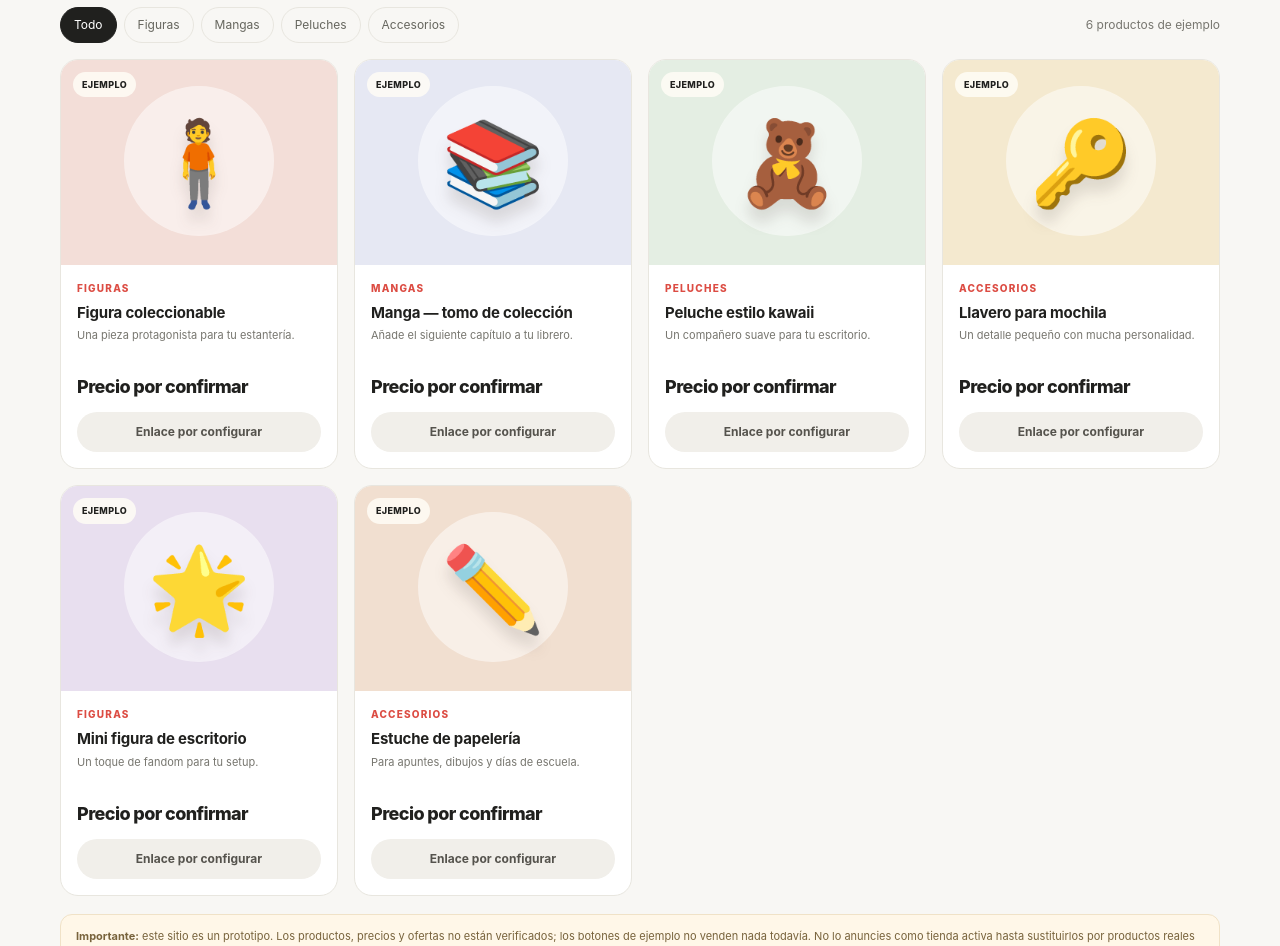
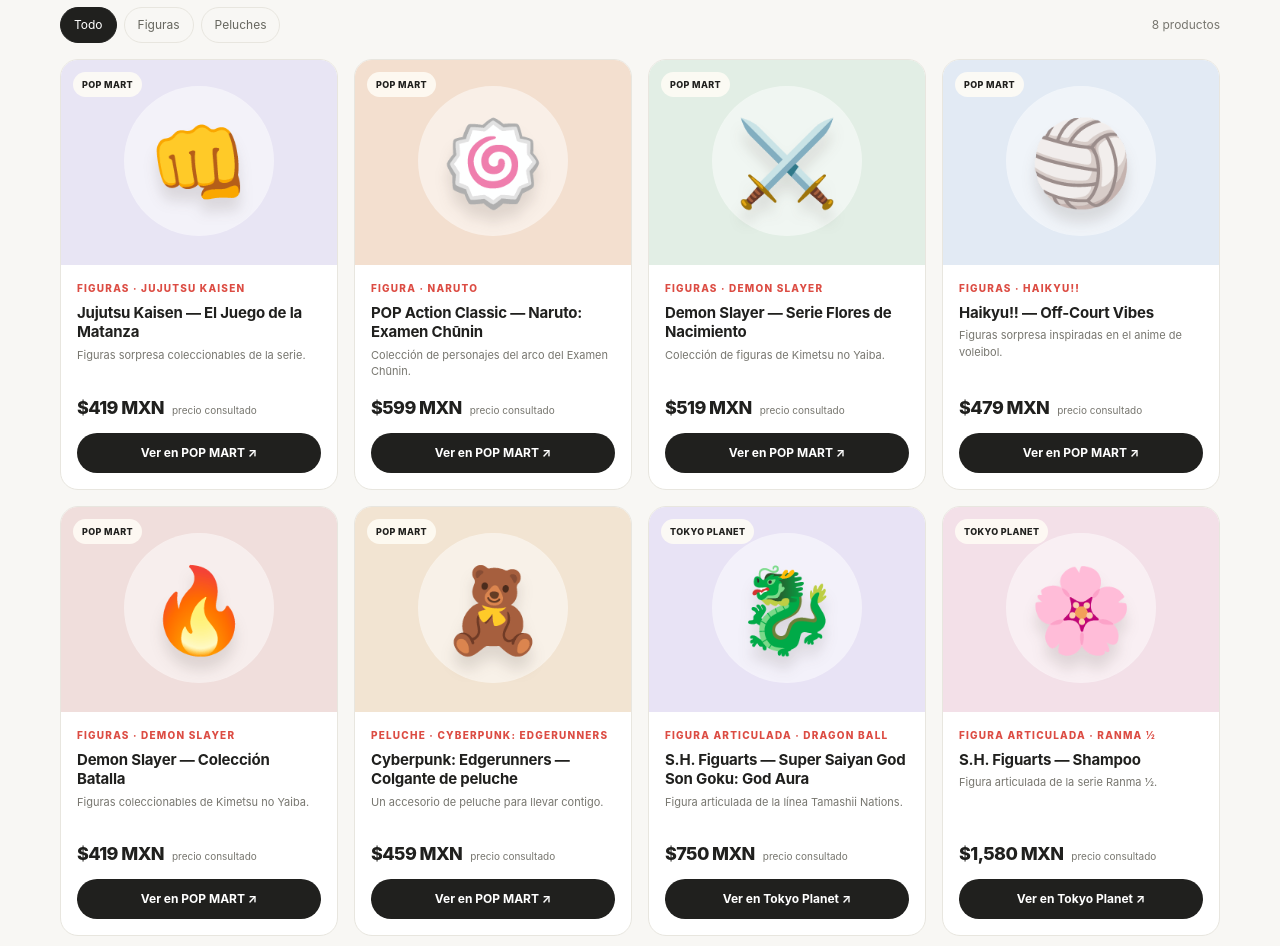
Before and after one commit to OtakuSpot12/otakuspot, a plain HTML site: page index.html in a window 1280 px wide. Shown: the part 1132-2078 px from the top of the page. Drawn offline with Linux system fonts and the light colour scheme.

Commit message:
Add files via upload

```diff
--- a/index.html
+++ b/index.html
@@ -28,7 +28,7 @@ footer{margin-top:32px;border-top:1px solid var(--line);padding:30px 0 40px}.foo
 </style>
 </head>
 <body>
-<div class="topnote">UN RINCÓN PARA ENCONTRAR TU PRÓXIMO TESORO OTaku · PROTOTIPO DE DEMOSTRACIÓN</div>
+<div class="topnote">UN RINCÓN PARA ENCONTRAR TU PRÓXIMO TESORO OTAKU · PRECIOS CONSULTADOS</div>
 <header><div class="wrap nav">
 <a class="brand" href="#" aria-label="OtakuSpot inicio">otaku<span>spot</span>.</a>
 <nav class="navlinks" aria-label="Navegación"><a href="#categorias">Categorías</a><a href="#hallazgos">Hallazgos</a><a href="#sobre">Sobre OtakuSpot</a></nav>
@@ -53,35 +53,30 @@ footer{margin-top:32px;border-top:1px solid var(--line);padding:30px 0 40px}.foo
 </div>
 </section>
 <section id="hallazgos">
-<div class="section-head"><div><div class="kicker">La vitrina de hoy</div><h2>Hallazgos para tu colección</h2></div><p>Estos productos son ejemplos de diseño. Sustituye la información por ofertas reales antes de publicar.</p></div>
-<div class="toolbar"><div class="chips"><button class="chip active" data-filter="todos">Todo</button><button class="chip" data-filter="figuras">Figuras</button><button class="chip" data-filter="mangas">Mangas</button><button class="chip" data-filter="peluches">Peluches</button><button class="chip" data-filter="accesorios">Accesorios</button></div><div class="count" id="count" aria-live="polite">6 productos de ejemplo</div></div>
+<div class="section-head"><div><div class="kicker">Productos reales · precios consultados</div><h2>Hallazgos para tu colección</h2></div><p>Productos enlazados a las páginas de sus tiendas. El precio y la disponibilidad pueden cambiar; confirma ambos antes de comprar.</p></div>
+<div class="toolbar"><div class="chips"><button class="chip active" data-filter="todos">Todo</button><button class="chip" data-filter="figuras">Figuras</button><button class="chip" data-filter="peluches">Peluches</button></div><div class="count" id="count" aria-live="polite">8 productos</div></div>
 <div class="products" id="products">
-<article class="product" data-cat="figuras" data-name="figura coleccionable personaje anime">
-<div class="product-art" style="background:#f3ded8"><span class="sample">EJEMPLO</span><span class="emoji">🧍</span></div><div class="product-info"><div class="tag">Figuras</div><h3>Figura coleccionable</h3><p class="desc">Una pieza protagonista para tu estantería.</p><div class="product-bottom"><div class="price-row"><span class="price">Precio por confirmar</span></div><button class="btn demo" type="button" data-demo>Enlace por configurar</button></div></div></article>
-<article class="product" data-cat="mangas" data-name="manga tomo colección lectura">
-<div class="product-art" style="background:#e6e8f3"><span class="sample">EJEMPLO</span><span class="emoji">📚</span></div><div class="product-info"><div class="tag">Mangas</div><h3>Manga — tomo de colección</h3><p class="desc">Añade el siguiente capítulo a tu librero.</p><div class="product-bottom"><div class="price-row"><span class="price">Precio por confirmar</span></div><button class="btn demo" type="button" data-demo>Enlace por configurar</button></div></div></article>
-<article class="product" data-cat="peluches" data-name="peluche kawaii suave regalo">
-<div class="product-art" style="background:#e4eee3"><span class="sample">EJEMPLO</span><span class="emoji">🧸</span></div><div class="product-info"><div class="tag">Peluches</div><h3>Peluche estilo kawaii</h3><p class="desc">Un compañero suave para tu escritorio.</p><div class="product-bottom"><div class="price-row"><span class="price">Precio por confirmar</span></div><button class="btn demo" type="button" data-demo>Enlace por configurar</button></div></div></article>
-<article class="product" data-cat="accesorios" data-name="llavero anime accesorio mochila">
-<div class="product-art" style="background:#f4e9cf"><span class="sample">EJEMPLO</span><span class="emoji">🔑</span></div><div class="product-info"><div class="tag">Accesorios</div><h3>Llavero para mochila</h3><p class="desc">Un detalle pequeño con mucha personalidad.</p><div class="product-bottom"><div class="price-row"><span class="price">Precio por confirmar</span></div><button class="btn demo" type="button" data-demo>Enlace por configurar</button></div></div></article>
-<article class="product" data-cat="figuras" data-name="mini figura escritorio colección">
-<div class="product-art" style="background:#e8dfef"><span class="sample">EJEMPLO</span><span class="emoji">🌟</span></div><div class="product-info"><div class="tag">Figuras</div><h3>Mini figura de escritorio</h3><p class="desc">Un toque de fandom para tu setup.</p><div class="product-bottom"><div class="price-row"><span class="price">Precio por confirmar</span></div><button class="btn demo" type="button" data-demo>Enlace por configurar</button></div></div></article>
-<article class="product" data-cat="accesorios" data-name="estuche papelería anime">
-<div class="product-art" style="background:#f1dfd0"><span class="sample">EJEMPLO</span><span class="emoji">✏️</span></div><div class="product-info"><div class="tag">Accesorios</div><h3>Estuche de papelería</h3><p class="desc">Para apuntes, dibujos y días de escuela.</p><div class="product-bottom"><div class="price-row"><span class="price">Precio por confirmar</span></div><button class="btn demo" type="button" data-demo>Enlace por configurar</button></div></div></article>
+<article class="product" data-cat="figuras" data-name="jujutsu kaisen colección juego matanza figuras cajas misteriosas pop mart"><div class="product-art" style="background:#e8e5f4"><span class="sample">POP MART</span><span class="emoji">👊</span></div><div class="product-info"><div class="tag">Figuras · Jujutsu Kaisen</div><h3>Jujutsu Kaisen — El Juego de la Matanza</h3><p class="desc">Figuras sorpresa coleccionables de la serie.</p><div class="product-bottom"><div class="price-row"><span class="price">$419 MXN</span><span class="price-note">precio consultado</span></div><a class="btn" href="https://www.popmart.com/mx/products/9045/jujutsu-kaisen-colecci%C3%B3n%22el-juego-de-la-matanza%22figuras-en-cajas-misteriosas" target="_blank" rel="noopener noreferrer">Ver en POP MART ↗</a></div></div></article>
+<article class="product" data-cat="figuras" data-name="naruto chunin exam arc pop action classic pop mart"><div class="product-art" style="background:#f3dfcf"><span class="sample">POP MART</span><span class="emoji">🍥</span></div><div class="product-info"><div class="tag">Figura · Naruto</div><h3>POP Action Classic — Naruto: Examen Chūnin</h3><p class="desc">Colección de personajes del arco del Examen Chūnin.</p><div class="product-bottom"><div class="price-row"><span class="price">$599 MXN</span><span class="price-note">precio consultado</span></div><a class="btn" href="https://www.popmart.com/mx/products/8798/pop-action-classic-naruto-chunin-exam-arc" target="_blank" rel="noopener noreferrer">Ver en POP MART ↗</a></div></div></article>
+<article class="product" data-cat="figuras" data-name="demon slayer kimetsu no yaiba serie flores de nacimiento pop mart"><div class="product-art" style="background:#e2eee5"><span class="sample">POP MART</span><span class="emoji">⚔️</span></div><div class="product-info"><div class="tag">Figuras · Demon Slayer</div><h3>Demon Slayer — Serie Flores de Nacimiento</h3><p class="desc">Colección de figuras de Kimetsu no Yaiba.</p><div class="product-bottom"><div class="price-row"><span class="price">$519 MXN</span><span class="price-note">precio consultado</span></div><a class="btn" href="https://www.popmart.com/mx/products/8636/figuras-de-demon-slayer:-kimetsu-no-yaiba-serie-flores-de-nacimiento" target="_blank" rel="noopener noreferrer">Ver en POP MART ↗</a></div></div></article>
+<article class="product" data-cat="figuras" data-name="haikyu off court vibes figuras cajas misteriosas pop mart"><div class="product-art" style="background:#e2eaf4"><span class="sample">POP MART</span><span class="emoji">🏐</span></div><div class="product-info"><div class="tag">Figuras · Haikyu!!</div><h3>Haikyu!! — Off-Court Vibes</h3><p class="desc">Figuras sorpresa inspiradas en el anime de voleibol.</p><div class="product-bottom"><div class="price-row"><span class="price">$479 MXN</span><span class="price-note">precio consultado</span></div><a class="btn" href="https://www.popmart.com/mx/products/7762/haikyu!!-colecci%C3%B3n%22off-court-vibes%22figuras-en-cajas-misteriosas" target="_blank" rel="noopener noreferrer">Ver en POP MART ↗</a></div></div></article>
+<article class="product" data-cat="figuras" data-name="demon slayer batalla figuras pop mart"><div class="product-art" style="background:#f0dedc"><span class="sample">POP MART</span><span class="emoji">🔥</span></div><div class="product-info"><div class="tag">Figuras · Demon Slayer</div><h3>Demon Slayer — Colección Batalla</h3><p class="desc">Figuras coleccionables de Kimetsu no Yaiba.</p><div class="product-bottom"><div class="price-row"><span class="price">$419 MXN</span><span class="price-note">precio consultado</span></div><a class="btn" href="https://www.popmart.com/mx/products/8202/demon-slayer:-kimetsu-no-yaiba-colecci%C3%B3n%22batalla%22figuras" target="_blank" rel="noopener noreferrer">Ver en POP MART ↗</a></div></div></article>
+<article class="product" data-cat="peluches" data-name="cyberpunk edgerunners colgante peluche pop mart"><div class="product-art" style="background:#f2e4d2"><span class="sample">POP MART</span><span class="emoji">🧸</span></div><div class="product-info"><div class="tag">Peluche · Cyberpunk: Edgerunners</div><h3>Cyberpunk: Edgerunners — Colgante de peluche</h3><p class="desc">Un accesorio de peluche para llevar contigo.</p><div class="product-bottom"><div class="price-row"><span class="price">$459 MXN</span><span class="price-note">precio consultado</span></div><a class="btn" href="https://www.popmart.com/mx/products/8624/colecci%C3%B3n-cyberpunk:-edgerunners-colgante-de-peluche" target="_blank" rel="noopener noreferrer">Ver en POP MART ↗</a></div></div></article>
+<article class="product" data-cat="figuras" data-name="s h figuarts super saiyan god son goku god aura dragon ball tokyo planet"><div class="product-art" style="background:#e8e3f5"><span class="sample">TOKYO PLANET</span><span class="emoji">🐉</span></div><div class="product-info"><div class="tag">Figura articulada · Dragon Ball</div><h3>S.H. Figuarts — Super Saiyan God Son Goku: God Aura</h3><p class="desc">Figura articulada de la línea Tamashii Nations.</p><div class="product-bottom"><div class="price-row"><span class="price">$750 MXN</span><span class="price-note">precio consultado</span></div><a class="btn" href="https://tienda.tokyoplanet.mx/sh-figuarts-super-saiyan-god-son-goku-god-aura" target="_blank" rel="noopener noreferrer">Ver en Tokyo Planet ↗</a></div></div></article>
+<article class="product" data-cat="figuras" data-name="s h figuarts shampoo ranma tokyo planet"><div class="product-art" style="background:#f3e0e8"><span class="sample">TOKYO PLANET</span><span class="emoji">🌸</span></div><div class="product-info"><div class="tag">Figura articulada · Ranma ½</div><h3>S.H. Figuarts — Shampoo</h3><p class="desc">Figura articulada de la serie Ranma ½.</p><div class="product-bottom"><div class="price-row"><span class="price">$1,580 MXN</span><span class="price-note">precio consultado</span></div><a class="btn" href="https://tienda.tokyoplanet.mx/sh-figuarts-shampoo" target="_blank" rel="noopener noreferrer">Ver en Tokyo Planet ↗</a></div></div></article>
 </div>
-<div class="notice"><strong>Importante:</strong> este sitio es un prototipo. Los productos, precios y ofertas no están verificados; los botones de ejemplo no venden nada todavía. No lo anuncies como tienda activa hasta sustituirlos por productos reales y enlaces autorizados.</div>
+<div class="notice"><strong>Transparencia:</strong> estos son enlaces directos a tiendas, no enlaces de afiliado; OtakuSpot todavía no recibe comisiones. Los precios se consultaron en las páginas de las tiendas y pueden cambiar, al igual que el inventario, envío y disponibilidad. Revisa el precio final en la tienda antes de comprar.</div>
 </section>
 <section id="sobre"><div class="callout"><div><div class="kicker">Un sitio hecho para fans</div><h2>Tu próximo favorito está por ahí.</h2><p>OtakuSpot reúne ideas para ampliar tu colección. Cuando activemos enlaces de afiliado, podremos recibir una comisión por compras que cumplan las condiciones del programa, sin coste adicional para ti cuando así lo establezca el programa.</p></div><a class="btn" href="#hallazgos">Ver los hallazgos ↗</a></div><p class="note">Aviso de afiliación: OtakuSpot podría recibir comisiones por compras realizadas mediante enlaces de afiliado. Los precios y la disponibilidad pueden cambiar; confirma siempre los datos en la tienda de destino. OtakuSpot es un proyecto independiente y no está afiliado oficialmente con las franquicias de anime que puedan mencionarse.</p></section>
 </div>
 </main>
-<footer><div class="wrap footer-inner"><div><a class="brand" href="#">otaku<span>spot</span>.</a><p>Un rincón independiente para descubrir mangas, figuras y coleccionables. Prototipo inicial; enlaces comerciales aún sin configurar.</p></div><div class="footer-links"><a href="#categorias">Categorías</a><a href="#hallazgos">Hallazgos</a><a href="#sobre">Aviso de afiliación</a></div></div></footer>
+<footer><div class="wrap footer-inner"><div><a class="brand" href="#">otaku<span>spot</span>.</a><p>Un rincón independiente para descubrir mangas, figuras y coleccionables. Catálogo independiente con enlaces directos a tiendas; aún sin enlaces de afiliado.</p></div><div class="footer-links"><a href="#categorias">Categorías</a><a href="#hallazgos">Hallazgos</a><a href="#sobre">Aviso de afiliación</a></div></div></footer>
 <script>
 const search=document.querySelector('#search'), products=[...document.querySelectorAll('.product')], chips=[...document.querySelectorAll('.chip')], cats=[...document.querySelectorAll('.category')], count=document.querySelector('#count');
 let active='todos';
-function update(){const q=search.value.trim().toLocaleLowerCase('es');let visible=0;products.forEach(p=>{const okCat=active==='todos'||p.dataset.cat===active;const okQ=(p.dataset.name+' '+p.innerText).toLocaleLowerCase('es').includes(q);p.hidden=!(okCat&&okQ);if(!p.hidden)visible++});count.textContent=`${visible} ${visible===1?'producto':'productos'} de ejemplo`;let empty=document.querySelector('.empty');if(!visible&&!empty){empty=document.createElement('div');empty.className='empty';empty.textContent='No encontramos resultados. Prueba otra búsqueda o categoría.';document.querySelector('#products').append(empty)}if(empty)empty.hidden=visible>0}
+function update(){const q=search.value.trim().toLocaleLowerCase('es');let visible=0;products.forEach(p=>{const okCat=active==='todos'||p.dataset.cat===active;const okQ=(p.dataset.name+' '+p.innerText).toLocaleLowerCase('es').includes(q);p.hidden=!(okCat&&okQ);if(!p.hidden)visible++});count.textContent=`${visible} ${visible===1?'producto':'productos'} en el catálogo`;let empty=document.querySelector('.empty');if(!visible&&!empty){empty=document.createElement('div');empty.className='empty';empty.textContent='No encontramos resultados. Prueba otra búsqueda o categoría.';document.querySelector('#products').append(empty)}if(empty)empty.hidden=visible>0}
 chips.forEach(b=>b.addEventListener('click',()=>{active=b.dataset.filter;chips.forEach(c=>c.classList.toggle('active',c===b));cats.forEach(c=>c.classList.toggle('active',c.dataset.cat===active));update()}));
 cats.forEach(b=>b.addEventListener('click',()=>{active=active===b.dataset.cat?'todos':b.dataset.cat;chips.forEach(c=>c.classList.toggle('active',c.dataset.filter===active));cats.forEach(c=>c.classList.toggle('active',c.dataset.cat===active));document.querySelector('#hallazgos').scrollIntoView({behavior:'smooth'});update()}));
 search.addEventListener('input',update);
-document.querySelectorAll('[data-demo]').forEach(b=>b.addEventListener('click',()=>alert('Este es un botón de demostración. Cuando tengas un enlace de afiliado autorizado, reemplaza este botón por un enlace real a la tienda.')));
 </script>
 </body></html>
```
